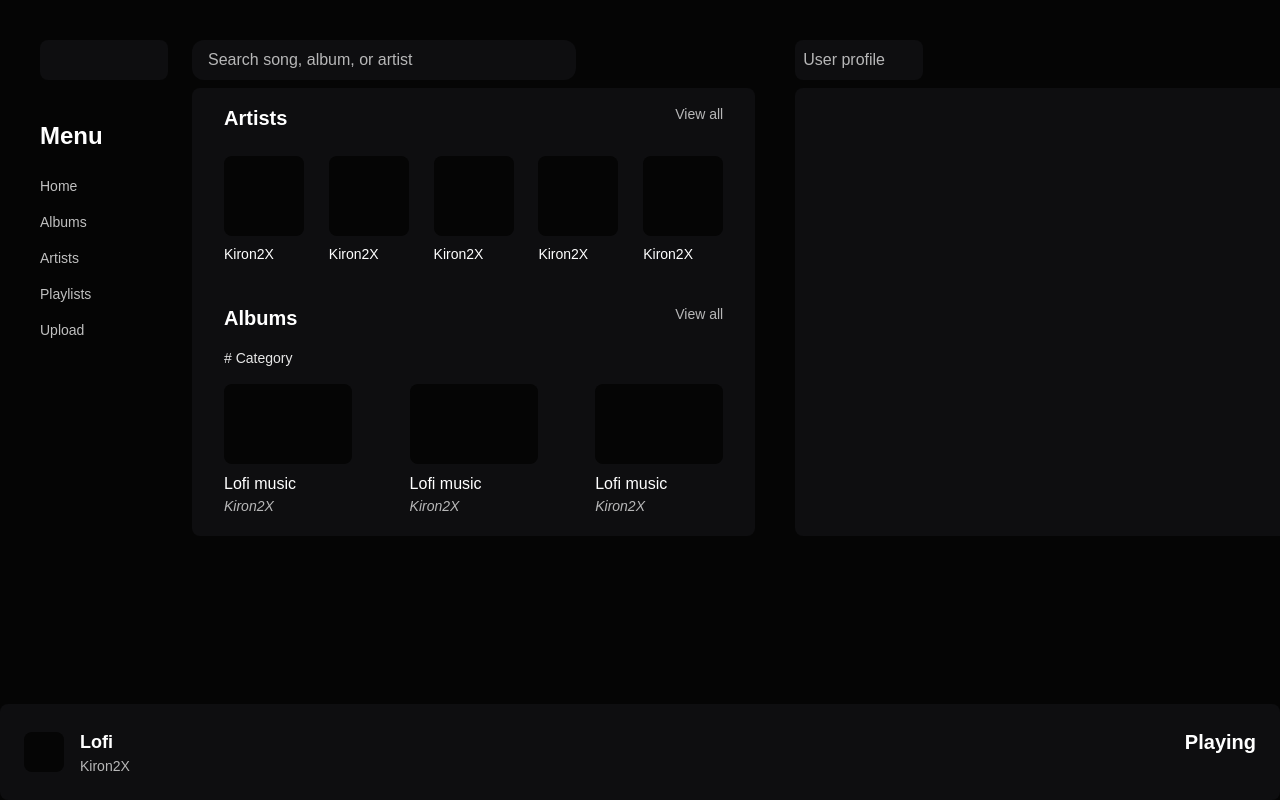
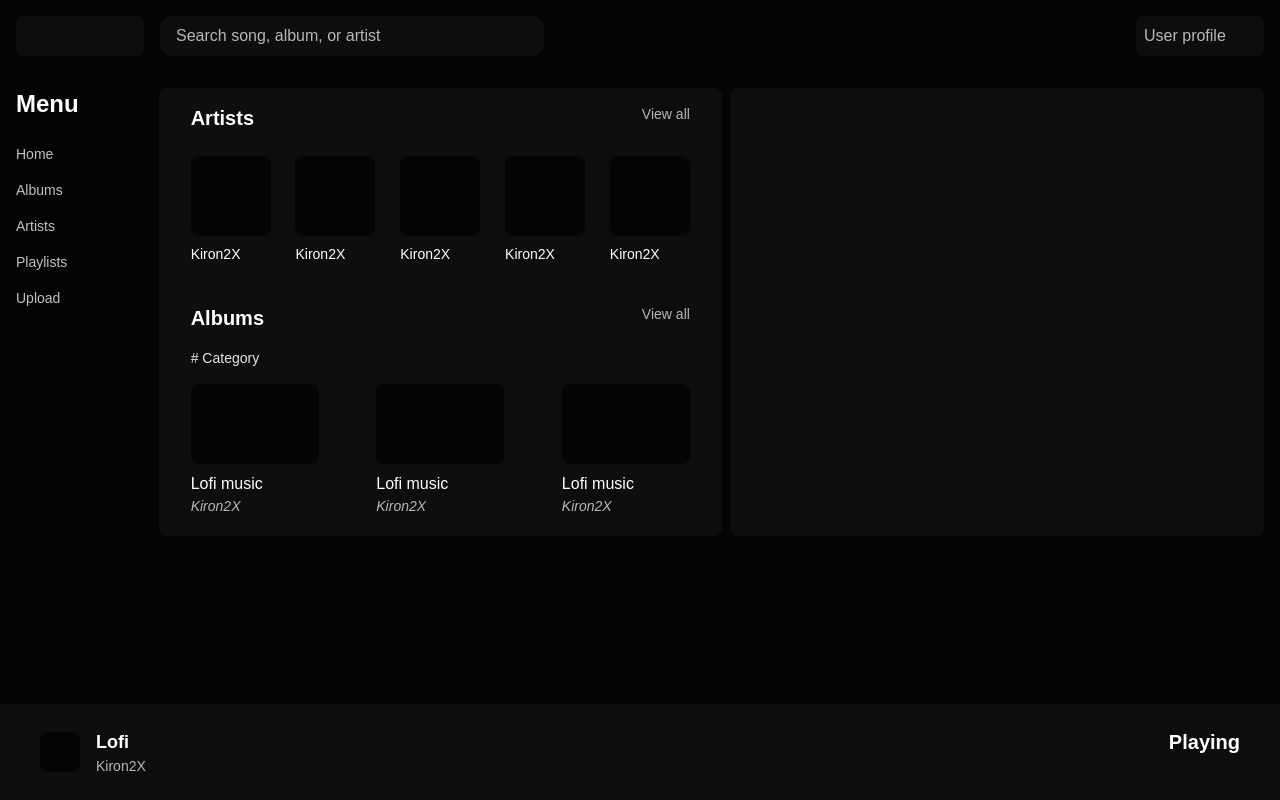
Before and after one commit to 0xZurvan/AudioDeck, a Nuxt app in the folder client/: page / in a window 1280 px wide. Built offline with nearby package versions, Linux system fonts and the light colour scheme.

Commit message:
refactor: DesktopNav and Menu

```diff
--- a/client/app.vue
+++ b/client/app.vue
@@ -1,19 +1,11 @@
 <template>
-  <div class="flex flex-col space-y-[10px] h-screen">
-    <div class="flex flex-row w-screen h-screen overflow-hidden">
+  <div class="flex flex-col justify-between w-screen h-screen overflow-hidden">
+    <NuxtLayout class="flex flex-row justify-around mx-4 my-4">
+      <NuxtPage class="w-[min(44vw)]" />
+    </NuxtLayout>
 
-<NuxtLayout class="flex flex-row m-10">
-  <NuxtPage class="w-[min(44vw)]" />
-</NuxtLayout>
-
-<div class="flex flex-col my-10 h-screen space-y-2">
-  <UserTab />
-  <OutputPanel />
+  <SongPlayer class="" />
 </div>
-
-</div>
-<SongPlayer class="" />
-  </div>
 </template>
 
 <script setup lang="ts">
--- a/client/components/layout/DesktopNav.vue
+++ b/client/components/layout/DesktopNav.vue
@@ -1,13 +1,11 @@
 <template>
-  <div class="flex flex-col items-start justify-evenly space-y-6">
-    <h2 class="text-white text-2xl font-bold">Menu</h2>
-    <ul class="flex flex-col space-y-4">
-      <li class="text-white text-sm hover:opacity-100 font-normal opacity-75">Home</li>
-      <li class="text-white text-sm hover:opacity-100 font-normal opacity-75">Albums</li>
-      <li class="text-white text-sm hover:opacity-100 font-normal opacity-75">Artists</li>
-      <li class="text-white text-sm hover:opacity-100 font-normal opacity-75">Playlists</li>
-      <li class="text-white text-sm hover:opacity-100 font-normal opacity-75">Upload</li>
-    </ul>
+  <div class="flex flex-row justify-between items-center">
+    <div class="flex flex-row space-x-4">
+      <!-- Logo -->
+      <div class="bg-s-dark w-32 h-10 rounded-lg"></div>
+      <SearchBar />
+    </div>
+    <UserTab />
   </div>
 </template>
 
--- /dev/null
+++ b/client/components/layout/Menu.vue
@@ -0,0 +1,16 @@
+<template>
+  <div class="flex flex-col items-start space-y-6">
+    <h2 class="text-white text-2xl font-bold">Menu</h2>
+    <ul class="flex flex-col space-y-4">
+      <li class="text-white text-sm hover:opacity-100 font-normal opacity-75">Home</li>
+      <li class="text-white text-sm hover:opacity-100 font-normal opacity-75">Albums</li>
+      <li class="text-white text-sm hover:opacity-100 font-normal opacity-75">Artists</li>
+      <li class="text-white text-sm hover:opacity-100 font-normal opacity-75">Playlists</li>
+      <li class="text-white text-sm hover:opacity-100 font-normal opacity-75">Upload</li>
+    </ul>
+  </div>
+</template>
+
+<script setup lang="ts">
+
+</script>
--- a/client/components/layout/SongPlayer.vue
+++ b/client/components/layout/SongPlayer.vue
@@ -1,5 +1,5 @@
 <template>
-  <div class="flex flex-row justify-between bg-s-dark rounded-lg p-6">
+  <div class="flex flex-row justify-between w-screen bg-s-dark py-6 px-10">
     <SongPlaying songName="Lofi" artistName="Kiron2X" />
     <h3 class="text-white font-bold text-xl">Playing</h3>
   </div>
--- a/client/layouts/default.vue
+++ b/client/layouts/default.vue
@@ -1,17 +1,14 @@
 <template>
-    <div class="flex flex-col">
-      <div class="flex flex-row space-x-6">
-        <div class="flex flex-col space-y-10">
-          <div class="bg-s-dark w-32 h-10 rounded-lg"></div>
-          <DesktopNav />
-        </div>
-        <div class="flex flex-col space-y-2">
-          <SearchBar />
-
-          <slot />
-        </div>
+  <div class="flex flex-col space-y-8">
+    <DesktopNav />
+    <div class="flex flex-row space-x-2">
+      <div class="flex flex-row space-x-20">
+        <Menu />
+        <slot />
       </div>
+      <OutputPanel />
     </div>
+  </div>
 </template>
 
 <script setup lang="ts">
```
